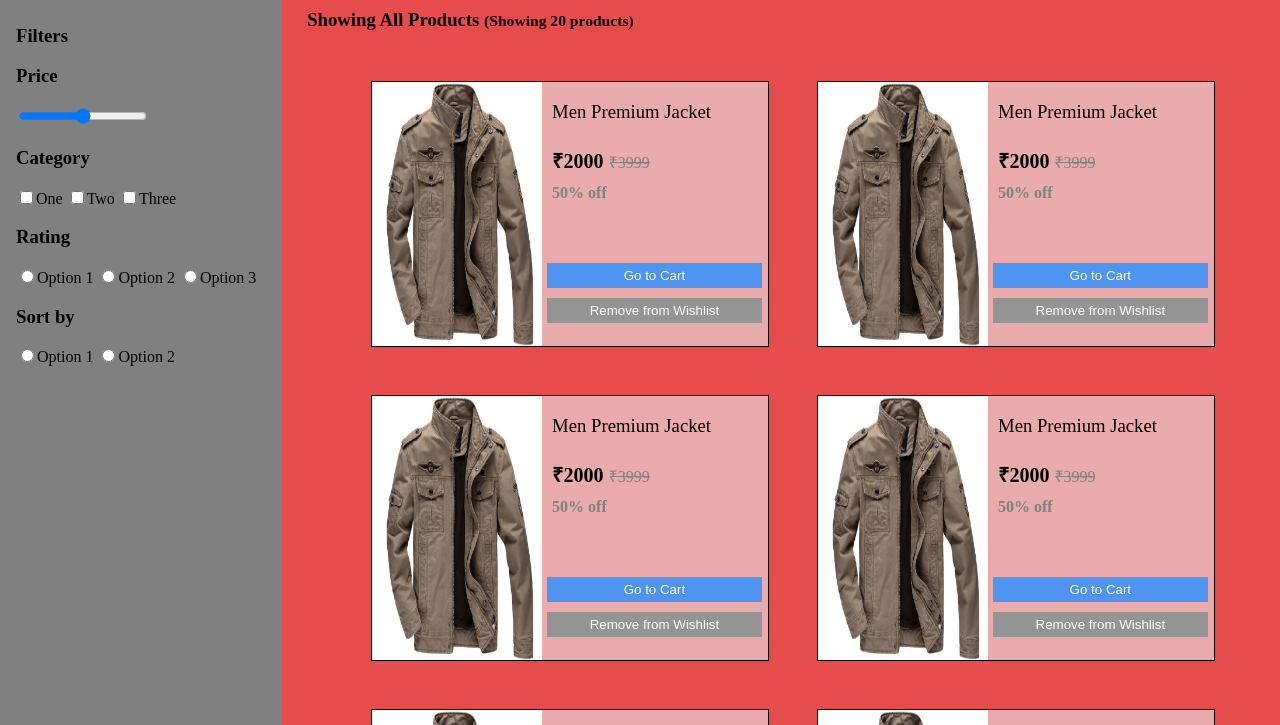
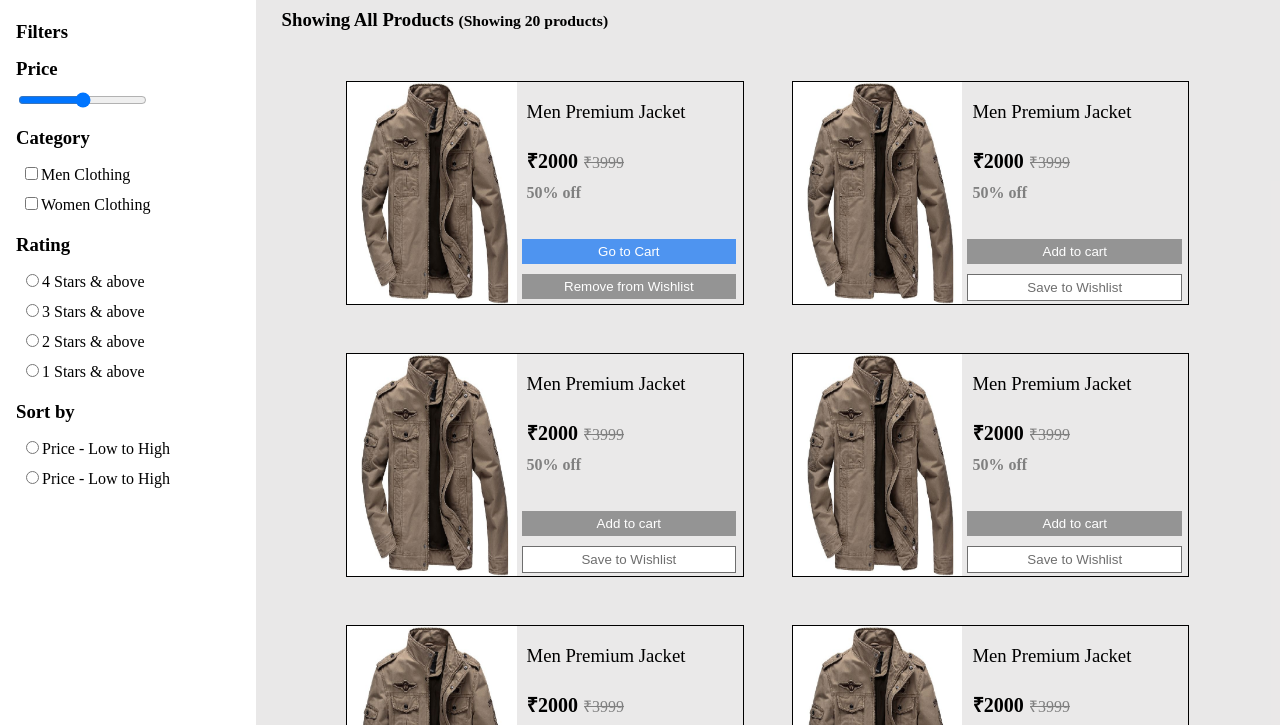
Before and after one commit to Mohitkumar33/E-commerce-App-project, a plain HTML site: page filter_by_page/listing.html in a window 1280 px wide. Shown: the part 74-799 px from the top of the page. Drawn offline with Linux system fonts and the light colour scheme.

Commit message:
chore: done with filter page

```diff
--- a/filter_by_page/listing.css
+++ b/filter_by_page/listing.css
@@ -25,7 +25,7 @@ nav {
     position: fixed;
     width: 100%;
     background-color: white;
-    /* z-index: 2; */
+     z-index: 2;                /* z index added because ₹3999 was visible while scrolling */
 }
 
 .input-field {
@@ -35,7 +35,7 @@ nav {
 .input-field input {
     padding-left: 30px;
     width: 25rem;
-    height: 1.5rem;
+    height: 1.8rem;
     border-radius: 5px;
     border: 2px solid var(--primary-color);
 }
@@ -94,11 +94,15 @@ main {
 
 .sort-filter {
     height: 100vh;
-    width: 22%;
-    background-color: var(--primary-color);
+    width: 20%;
+    background-color: white;
     padding: 1rem;
     position: fixed;
     top: 4rem;
+}
+.sort-filter h3 {
+    margin-bottom: 10px;
+    margin-top: 15px;
 }
 
 /* .slider-input {
@@ -107,8 +111,8 @@ main {
 
 .products-listing {
     width: 100%;
-    background-color: var(--red-marker-icon);
-    padding-left: 24%;
+    background-color: var(--very-light-gray);
+    padding-left: 22%;
     margin-top: 4rem;
 }
 
@@ -121,7 +125,7 @@ gap: 3rem;
 }
 
 .card-2 {
-    height: 16.62rem;
+    height: 14rem;
     width: 24.87rem;
     display: flex;
     border: 1px solid black;
@@ -180,7 +184,7 @@ gap: 3rem;
 .card-2-button-1 {
     width: 95%;
     margin: 5px 5px;
-    margin-top: 25%;
+    margin-top: 14%;
     color: white;
     background-color: rgb(78, 148, 240);
     border: transparent;
@@ -197,3 +201,20 @@ gap: 3rem;
     padding-top: 5px;
     padding-bottom: 5px;
 }
+
+.checkbox-input label {
+    display: block;
+    padding: 5px;
+}
+.radio-input label {
+    display: block;
+    padding: 5px;
+}
+.not-in-cart {
+    background-color: rgb(148, 148, 148);
+}
+.not-in-wishlist {
+    background-color: white;
+    color:rgb(110, 110, 110) ;
+    border: 1px solid rgb(110, 110, 110) ;
+}
--- a/filter_by_page/listing.html
+++ b/filter_by_page/listing.html
@@ -49,21 +49,21 @@
             </div>
             <h3>Category</h3>
             <div class="checkbox-input">
-                <label><input type="checkbox">One</label>
-                <label><input type="checkbox">Two</label>
-                <label><input type="checkbox">Three</label>
+                <label><input type="checkbox">Men Clothing</label>
+                <label><input type="checkbox">Women Clothing</label>
             </div>
             <h3>Rating</h3>
 
             <div class="radio-input">
-                <label><input type="radio" value="Option 1" name="item1" />Option 1</label>
-                <label><input type="radio" value="Option 2" name="item1" />Option 2</label>
-                <label><input type="radio" value="Option 3" name="item1" />Option 3</label>
+                <label><input type="radio" value="Option 1" name="item1" />4 Stars & above</label>
+                <label><input type="radio" value="Option 2" name="item1" />3 Stars & above</label>
+                <label><input type="radio" value="Option 3" name="item1" />2 Stars & above</label>
+                <label><input type="radio" value="Option 4" name="item1" />1 Stars & above</label>
             </div>
             <h3>Sort by</h3>
             <div class="radio-input">
-                <label><input type="radio" value="Option 1" name="item1" />Option 1</label>
-                <label><input type="radio" value="Option 2" name="item1" />Option 2</label>
+                <label><input type="radio" value="Option 1" name="item2" />Price - Low to High</label>
+                <label><input type="radio" value="Option 2" name="item2" />Price - Low to High</label>
             </div>
 
         </div>
@@ -97,10 +97,10 @@
                                     class="line-on-price"></span></span></p>
                         <p class="discount-percent">50% off</p>
                         <div>
-                            <button class="card-2-button-1">Go to Cart</button>
+                            <button class="card-2-button-1 not-in-cart">Add to cart</button>
                         </div>
                         <div>
-                            <button class="card-2-button-2">Remove from Wishlist</button>
+                            <button class="card-2-button-2 not-in-wishlist">Save to Wishlist</button>
                         </div>
                     </div>
                 </div>
@@ -114,10 +114,10 @@
                                     class="line-on-price"></span></span></p>
                         <p class="discount-percent">50% off</p>
                         <div>
-                            <button class="card-2-button-1">Go to Cart</button>
+                            <button class="card-2-button-1 not-in-cart">Add to cart</button>
                         </div>
                         <div>
-                            <button class="card-2-button-2">Remove from Wishlist</button>
+                            <button class="card-2-button-2 not-in-wishlist">Save to Wishlist</button>
                         </div>
                     </div>
                 </div>
@@ -131,10 +131,10 @@
                                     class="line-on-price"></span></span></p>
                         <p class="discount-percent">50% off</p>
                         <div>
-                            <button class="card-2-button-1">Go to Cart</button>
+                            <button class="card-2-button-1 not-in-cart">Add to cart</button>
                         </div>
                         <div>
-                            <button class="card-2-button-2">Remove from Wishlist</button>
+                            <button class="card-2-button-2 not-in-wishlist">Save to Wishlist</button>
                         </div>
                     </div>
                 </div>
@@ -148,10 +148,10 @@
                                     class="line-on-price"></span></span></p>
                         <p class="discount-percent">50% off</p>
                         <div>
-                            <button class="card-2-button-1">Go to Cart</button>
+                            <button class="card-2-button-1 not-in-cart">Add to cart</button>
                         </div>
                         <div>
-                            <button class="card-2-button-2">Remove from Wishlist</button>
+                            <button class="card-2-button-2 not-in-wishlist">Save to Wishlist</button>
                         </div>
                     </div>
                 </div>
@@ -165,10 +165,10 @@
                                     class="line-on-price"></span></span></p>
                         <p class="discount-percent">50% off</p>
                         <div>
-                            <button class="card-2-button-1">Go to Cart</button>
+                            <button class="card-2-button-1 not-in-cart">Add to cart</button>
                         </div>
                         <div>
-                            <button class="card-2-button-2">Remove from Wishlist</button>
+                            <button class="card-2-button-2 not-in-wishlist">Save to Wishlist</button>
                         </div>
                     </div>
                 </div>
--- a/style.css
+++ b/style.css
@@ -4,6 +4,10 @@
     --button-blue-color: #4e94f0;
     --red-marker-icon: #e64c4c;
     --very-light-gray: #e2e0e0bd;
+}
+
+* {
+    box-sizing: border-box;
 }
 
 body {
@@ -28,7 +32,7 @@ nav {
 .input-field input {
     padding-left: 30px;
     width: 25rem;
-    height: 1.5rem;
+    height: 1.8rem;
     border-radius: 5px;
     border: 2px solid var(--primary-color);
 }
```
